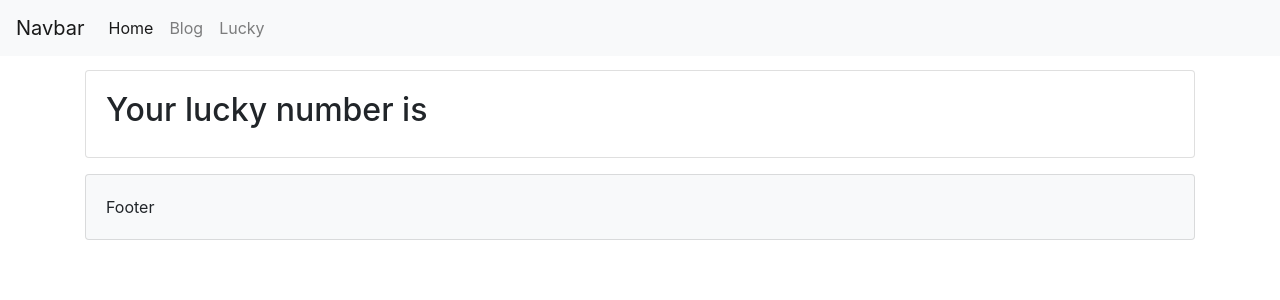
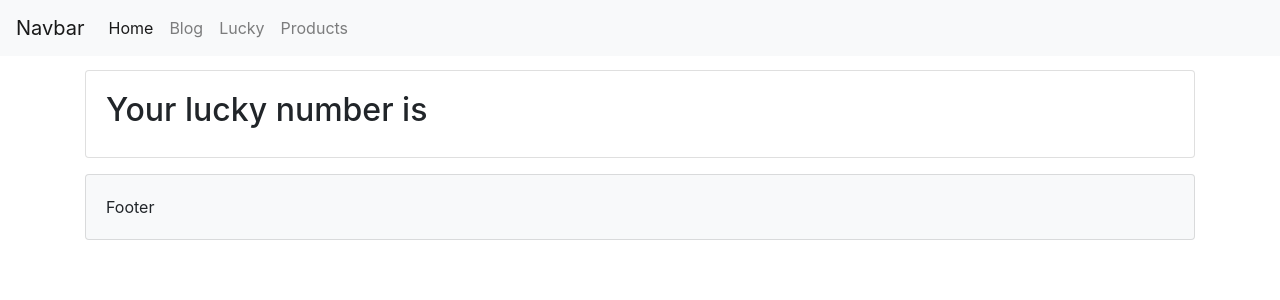
Before and after one commit to jaypii/sf4_demo_proj, a Symfony app: template templates/lucky/number.html.twig in a window 1280 px wide. Shown: the top 300 px of the page. Run offline with Twig, Linux system fonts and the light colour scheme; the template is opened without the code that fills it, so the values that code supplies are empty; some libraries are stand-ins or nearby versions.

Commit message:
symf4 Modifications 070719

```diff
--- a/templates/base.html.twig
+++ b/templates/base.html.twig
@@ -3,7 +3,7 @@
     <head>
         <meta charset="UTF-8">
         <title>{% block title %}Welcome!{% endblock %}</title>
-        <link href="https://stackpath.bootstrapcdn.com/bootstrap/4.2.1/css/bootstrap.min.css" rel="stylesheet" integrity="sha384-GJzZqFGwb1QTTN6wy59ffF1BuGJpLSa9DkKMp0DgiMDm4iYMj70gZWKYbI706tWS" crossorigin="anonymous">
+        <link rel="stylesheet" href="https://stackpath.bootstrapcdn.com/bootstrap/4.3.1/css/bootstrap.min.css" integrity="sha384-ggOyR0iXCbMQv3Xipma34MD+dH/1fQ784/j6cY/iJTQUOhcWr7x9JvoRxT2MZw1T" crossorigin="anonymous">
         {% block stylesheets %}{% endblock %}
     </head>
     <body style="margin-top: 70px">
@@ -26,6 +26,9 @@
                     <li class="nav-item">
                         <a class="nav-link" href="{{ path('lucky') }}">Lucky</a>
                     </li>
+                     <li class="nav-item">
+                        <a class="nav-link" href="{{ path('product') }}">Products</a>
+                    </li>
                     {% endblock %}
                 </ul>
             </div>
@@ -41,9 +44,9 @@
             </div>
         </div>
 
-        <script src="https://code.jquery.com/jquery-3.3.1.slim.min.js" integrity="sha384-q8i/X+965DzO0rT7abK41JStQIAqVgRVzpbzo5smXKp4YfRvH+8abtTE1Pi6jizo" crossorigin="anonymous"></script>
-        <script src="https://cdnjs.cloudflare.com/ajax/libs/popper.js/1.14.3/umd/popper.min.js" integrity="sha384-ZMP7rVo3mIykV+2+9J3UJ46jBk0WLaUAdn689aCwoqbBJiSnjAK/l8WvCWPIPm49" crossorigin="anonymous"></script>
-        <script src="https://stackpath.bootstrapcdn.com/bootstrap/4.2.1/js/bootstrap.min.js" integrity="sha384-B0UglyR+jN6CkvvICOB2joaf5I4l3gm9GU6Hc1og6Ls7i6U/mkkaduKaBhlAXv9k" crossorigin="anonymous"></script>
-        {% block javascripts %}{% endblock %}
+<script src="https://code.jquery.com/jquery-3.3.1.slim.min.js" integrity="sha384-q8i/X+965DzO0rT7abK41JStQIAqVgRVzpbzo5smXKp4YfRvH+8abtTE1Pi6jizo" crossorigin="anonymous"></script>
+<script src="https://cdnjs.cloudflare.com/ajax/libs/popper.js/1.14.7/umd/popper.min.js" integrity="sha384-UO2eT0CpHqdSJQ6hJty5KVphtPhzWj9WO1clHTMGa3JDZwrnQq4sF86dIHNDz0W1" crossorigin="anonymous"></script>
+<script src="https://stackpath.bootstrapcdn.com/bootstrap/4.3.1/js/bootstrap.min.js" integrity="sha384-JjSmVgyd0p3pXB1rRibZUAYoIIy6OrQ6VrjIEaFf/nJGzIxFDsf4x0xIM+B07jRM" crossorigin="anonymous"></script>
+{% block javascripts %}{% endblock %}
     </body>
 </html>
```
Also changed, not shown: composer.json (+5 -5 lines), 4 other files.
